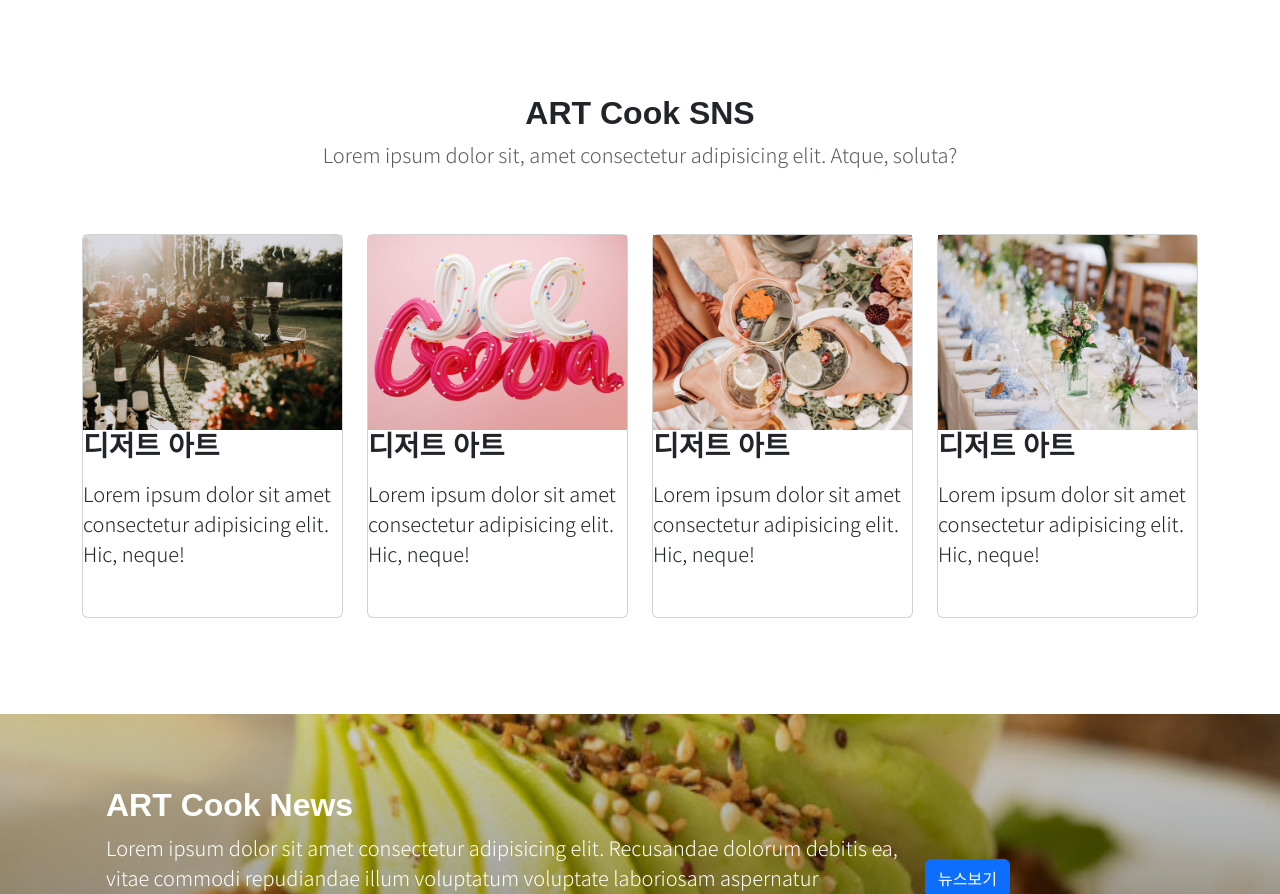
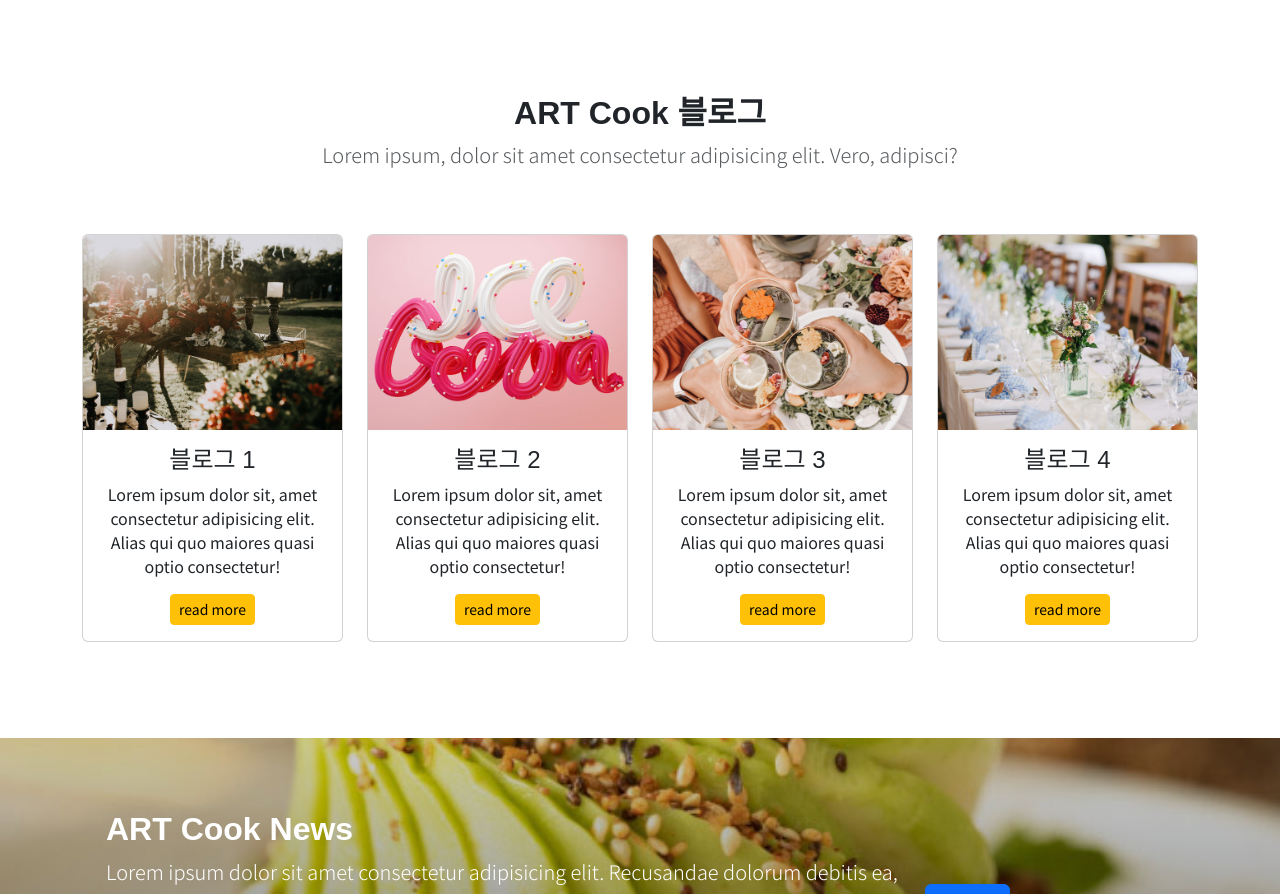
Before and after one commit to LEE123456789123/project1, a plain HTML site: page index.html in a window 1280 px wide. Shown: the part 3711-4605 px from the top of the page. Drawn offline with nearby package versions, Linux system fonts and the light colour scheme; a web font is replaced by a local one.

Commit message:
프로젝트
프로젝트

```diff
--- a/index.html
+++ b/index.html
@@ -191,44 +191,51 @@
     <!-- 블로그 섹션 시작 -->
     <section class="container overflow-hidden py-5" id="blog">
         <div class="text-center py-5">
-            <h2 class="fw-bold">ART Cook SNS</h2>
-            <p class="lead text-muted">Lorem ipsum dolor sit, amet consectetur adipisicing elit. Atque, soluta?</p>
+            <h2 class="fw-bold">ART Cook 블로그</h2>
+            <p class="lead text-muted">Lorem ipsum, dolor sit amet consectetur adipisicing elit. Vero, adipisci?</p>
         </div>
-
         <div class="row pb-5 gy-4">
-            <div class="col-md-6 col-lg-3">
+            <div class="col-sm-6 col-lg">
                 <div class="card">
-                    <img src="./img/blog1.jpg" alt="블로그1">
-                    <div>
-                        <h3 class="fw-bold mb-3">디저트 아트</h3>
-                        <p class="lead mb-5 ">Lorem ipsum dolor sit amet consectetur adipisicing elit. Hic, neque!</p>
+                    <img src="./img/blog1.jpg" alt="블로그 1" class="card-img-top">
+                    <div class="card-body text-center">
+                        <h3 class="card-title fs-4">블로그 1</h3>
+                        <p class="card-text">Lorem ipsum dolor sit, amet consectetur adipisicing elit. Alias qui quo
+                            maiores quasi optio consectetur!</p>
+                        <a href="#" class="btn btn-warning btn-sm">read more</a>
                     </div>
                 </div>
             </div>
-            <div class="col-md-6 col-lg-3">
+            <div class="col-sm-6 col-lg">
                 <div class="card">
-                    <img src="./img/blog2.jpg" alt="블로그1">
-                    <div>
-                        <h3 class="fw-bold mb-3">디저트 아트</h3>
-                        <p class="lead mb-5 ">Lorem ipsum dolor sit amet consectetur adipisicing elit. Hic, neque!</p>
+                    <img src="./img/blog2.jpg" alt="블로그 2" class="card-img-top">
+                    <div class="card-body text-center">
+                        <h3 class="card-title fs-4">블로그 2</h3>
+                        <p class="card-text">Lorem ipsum dolor sit, amet consectetur adipisicing elit. Alias qui quo
+                            maiores quasi optio consectetur!</p>
+                        <a href="#" class="btn btn-warning btn-sm">read more</a>
                     </div>
                 </div>
             </div>
-            <div class="col-md-6 col-lg-3">
+            <div class="col-sm-6 col-lg">
                 <div class="card">
-                    <img src="./img/blog3.jpg" alt="블로그1">
-                    <div>
-                        <h3 class="fw-bold mb-3">디저트 아트</h3>
-                        <p class="lead mb-5 ">Lorem ipsum dolor sit amet consectetur adipisicing elit. Hic, neque!</p>
+                    <img src="./img/blog3.jpg" alt="블로그 3" class="card-img-top">
+                    <div class="card-body text-center">
+                        <h3 class="card-title fs-4">블로그 3</h3>
+                        <p class="card-text">Lorem ipsum dolor sit, amet consectetur adipisicing elit. Alias qui quo
+                            maiores quasi optio consectetur!</p>
+                        <a href="#" class="btn btn-warning btn-sm">read more</a>
                     </div>
                 </div>
             </div>
-            <div class="col-md-6 col-lg-3">
+            <div class="col-sm-6 col-lg">
                 <div class="card">
-                    <img src="./img/blog4.jpg" alt="블로그1">
-                    <div>
-                        <h3 class="fw-bold mb-3">디저트 아트</h3>
-                        <p class="lead mb-5 ">Lorem ipsum dolor sit amet consectetur adipisicing elit. Hic, neque!</p>
+                    <img src="./img/blog4.jpg" alt="블로그 4" class="card-img-top">
+                    <div class="card-body text-center">
+                        <h3 class="card-title fs-4">블로그 4</h3>
+                        <p class="card-text">Lorem ipsum dolor sit, amet consectetur adipisicing elit. Alias qui quo
+                            maiores quasi optio consectetur!</p>
+                        <a href="#" class="btn btn-warning btn-sm">read more</a>
                     </div>
                 </div>
             </div>
```
